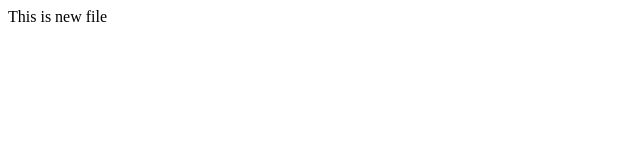
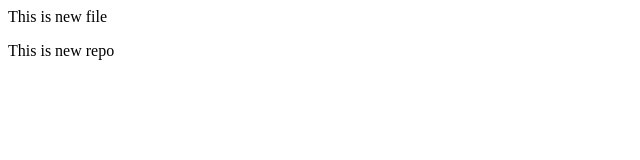
Before and after one commit to shravaniingale2904-debug/LocalRepo, a plain HTML site: page index.html in a window 1280 px wide. Shown: the full height of the page, 0-640 px from the left. Drawn offline with Linux system fonts and the light colour scheme.

Commit message:
Add new feature

```diff
--- a/index.html
+++ b/index.html
@@ -1 +1,2 @@
 <p>This is new file</p>
+<p>This is new repo</p>
```
